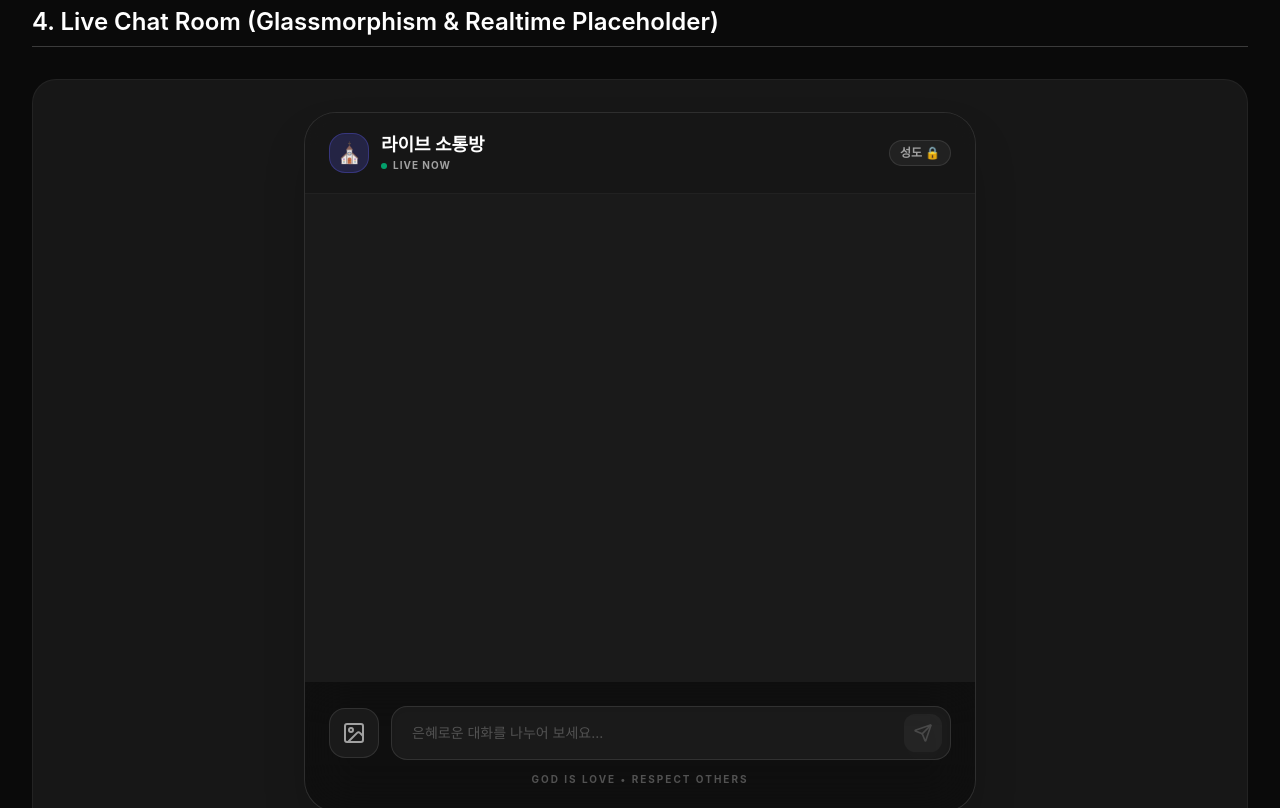
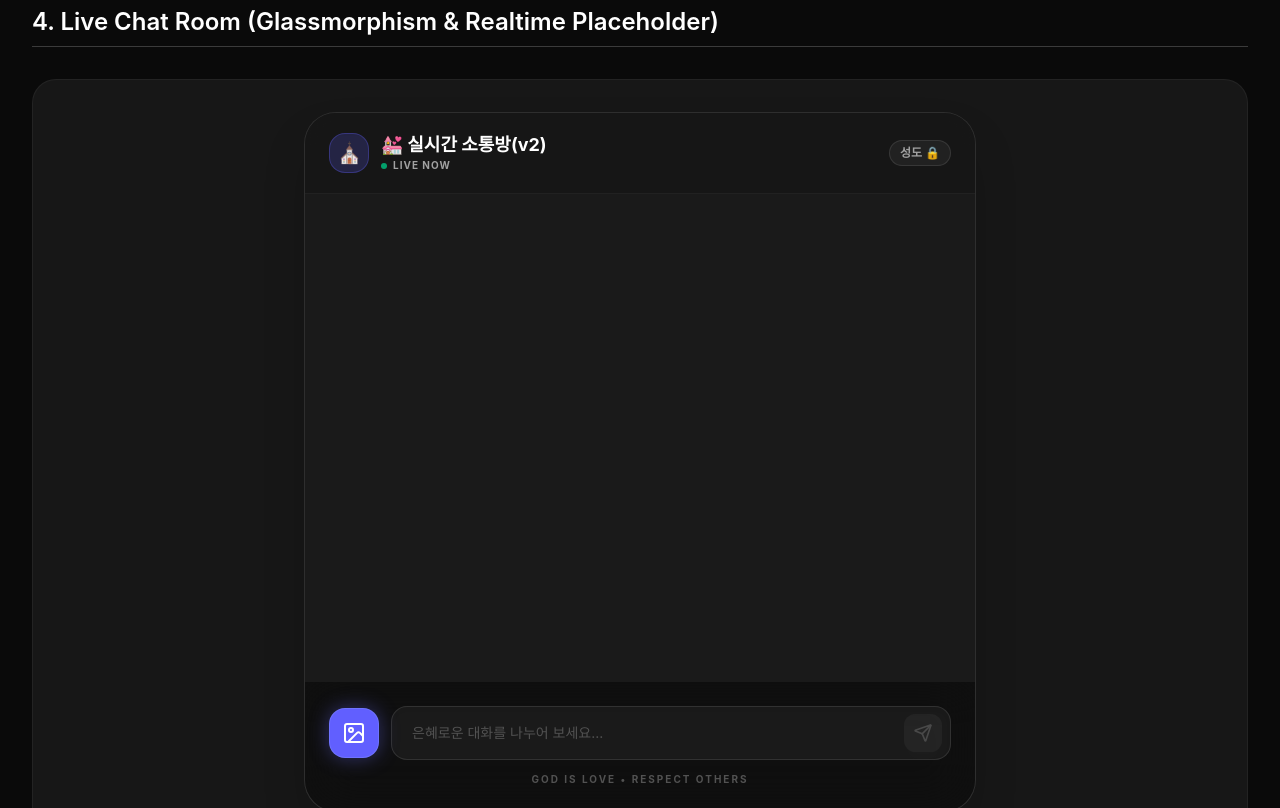
Before and after one commit to kprince0/KPC_Web, a Next.js app: page /test in a window 1280 px wide. Shown: the part 1980-2788 px from the top of the page. Built offline with nearby package versions, Linux system fonts and the light colour scheme; no server answers; the database is empty.

Commit message:
UI: enforce v2 header and prominent upload button to fix deployment visibility issue

```diff
--- a/src/components/ChatRoom.tsx
+++ b/src/components/ChatRoom.tsx
@@ -102,7 +102,7 @@ export default function ChatRoom({ currentUserId, userRole }: { currentUserId: s
             <span className="text-xl">⛪</span>
           </div>
           <div>
-            <h2 className="text-lg font-bold text-white leading-tight">라이브 소통방</h2>
+            <h2 className="text-lg font-bold text-white leading-tight">💒 실시간 소통방(v2)</h2>
             <div className="flex items-center gap-1.5 mt-0.5">
               <span className="w-1.5 h-1.5 rounded-full bg-emerald-500 animate-pulse" />
               <p className="text-[10px] text-neutral-400 uppercase tracking-widest font-bold">Live Now</p>
@@ -298,10 +298,10 @@ export default function ChatRoom({ currentUserId, userRole }: { currentUserId: s
           <button
             type="button"
             onClick={() => fileInputRef.current?.click()}
-            className="p-3 bg-white/5 text-neutral-400 hover:text-indigo-400 rounded-2xl border border-white/10 transition-all hover:bg-indigo-500/10 hover:border-indigo-500/20 group/upload"
+            className="p-3 bg-indigo-500 text-white hover:bg-indigo-400 rounded-2xl border border-indigo-400/50 transition-all hover:scale-110 active:scale-95 group/upload shadow-[0_0_20px_rgba(99,102,241,0.4)]"
             title="사진 보내기"
           >
-            <ImageIcon className="w-6 h-6 group-hover/upload:scale-110 transition-transform" />
+            <ImageIcon className="w-6 h-6" />
           </button>
 
           <div className="flex-1 relative group">
```
